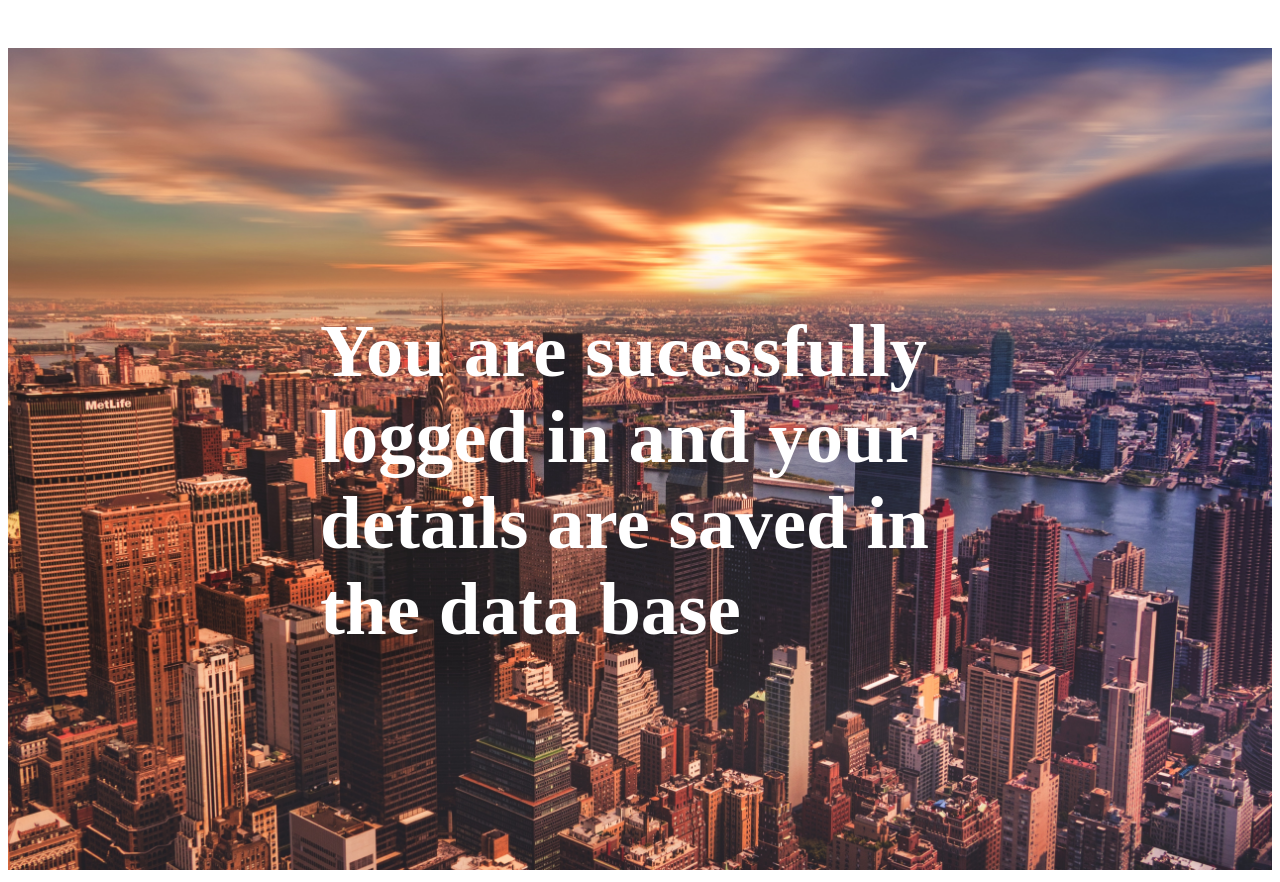
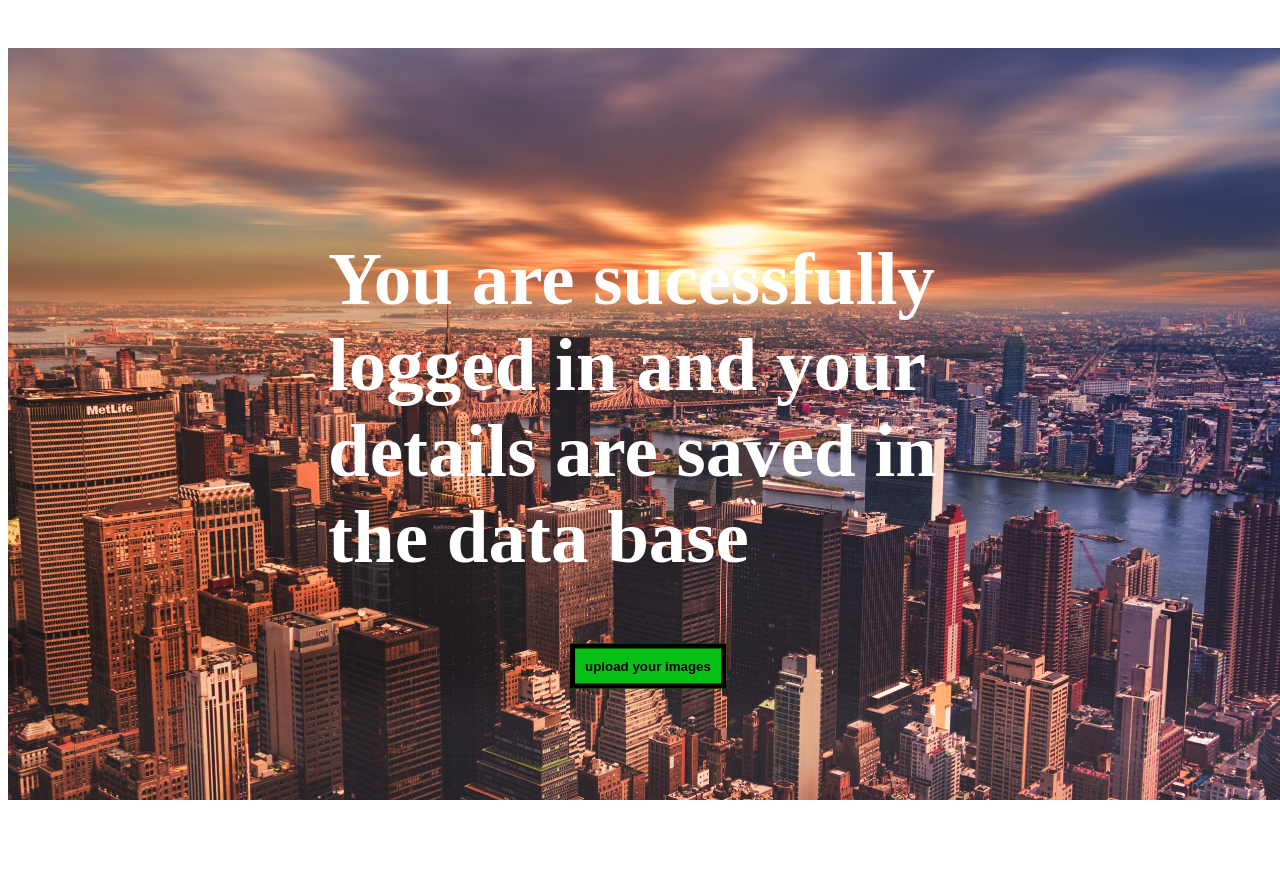
Before and after one commit to harish-AK/login_system-using-flask-and-mongo-db, a Flask app: template Login_system/templates/welcome.html in a window 1280 px wide. After the commit the page ends 800 px from the top, so only its background shows below. Run offline with Flask 2, Linux system fonts and the light colour scheme; the template is opened without the code that fills it, so the values that code supplies are empty.

Commit message:
Add files via upload

```diff
--- a/Login_system/app.py
+++ b/Login_system/app.py
@@ -1,14 +1,17 @@
 from flask import Flask
 import pymongo
-from flask import  render_template, request,url_for, session
+from flask import  render_template, request,url_for, session,redirect
 from flask import flash
 #from flask import redirect
-
 import bcrypt
+import os
+from werkzeug.utils import secure_filename
 
 app = Flask(__name__)
 # bcrypt = Bcrypt(app)
 
+app.config["TEMPLATES_AUTO_RELOAD"] = True
+app.config['UPLOAD_FOLDER'] = 'static/uploads'
 
 
 app = Flask(__name__) # assigning an variable to the flask whith that we can do routes
@@ -25,12 +28,34 @@ def hello():
 @app.route('/')
 def hello():
     return render_template('index.html')
+
 @app.route('/login')
 def login():
     return render_template('login.html')
 @app.route('/signUp')
 def signUp():
     return render_template('signUp.html')
+@app.route('/upload/<id>', methods = ["GET","POST"])
+def upload(id):
+    if request.method == 'POST':
+        # check if the post request has the file part
+        # if 'file' not in request.files:
+        #     flash('No file part')
+        #     return redirect(request.url)
+        file = request.files['file']
+        # if user does not select file, browser also
+        # submit an empty part without filename
+        # if file.filename == '':
+            # flash('No selected file')
+        #     return redirect(request.url)
+
+        filename = secure_filename(file.filename)
+        Path1  = (os.path.join(f'static/uploads/', id))
+        file.save(os.path.join(Path1,filename))
+        # file.save(os.path.join(user_folder_path, filename))
+        return 'file uploaded successfully'
+    return render_template('upload.html')
+    # return render_template('upload.html')
 
 
 #create data base
@@ -56,8 +81,19 @@ def signUp_form():
 
     data = {'dname': dname, 'uname': uname, 'mail': mail,'password':hashed_password}
     collection.insert_one(data)
-    flash("sucessfully signed in click to continue")
-    return render_template('welcome.html')
+
+
+
+    # create a directory with the user id as the nam
+
+    user_id = str(collection.find_one({'uname': uname})['_id'])
+    user_folder_path = os.path.join('static/uploads/', user_id) #path join used to
+    os.mkdir(user_folder_path)
+    flash("sucessfully signed in click to continue" )
+    return render_template('welcome.html' , user = user_id)
+
+
+
 
 def check_user(uname, password):
     user = db.Users.find_one({'uname': uname})
@@ -69,9 +105,6 @@ def check_user(uname, password):
         if check_password(password, hashed_password):
             return True
     return False
-
-
-
 
 
 @app.route('/login_form', methods=['POST'])               # for login
@@ -89,7 +122,7 @@ def login_form():
             flash('Invalid username or password')
             return render_template('login.html')
     else:
-        return render_template('login.html'),
+        return render_template('login.html')
     # uname = request.form['uname']
 
     # password = request.form['password']
--- a/Login_system/templates/welcome.html
+++ b/Login_system/templates/welcome.html
@@ -6,10 +6,26 @@
     <meta name="viewport" content="width=device-width, initial-scale=1.0">
     <title>Document</title>
     <style>
+      .cls2 {
+			position: absolute;
+			top: 125%;
+			left: 50%;
+			transform: translate(-50%, -50%);
+			background-color: #07c016;
+			color: rgb(12, 2, 2);
+			padding: 10px 10px;
+            border: 5px solid black;
+
+			cursor: pointer;
+
+        }
+        .cls2:hover {
+  background-color: rgb(250, 95, 75);
+}
         .centered {
 
   position: absolute;
-  top: 60%;
+  top:45%;
   left: 50%;
   transform: translate(-50%, -50%);
   font-size: 75px;
@@ -29,6 +45,14 @@
         padding-right: 20px;
         height: 5vh;
       }
+      .container {
+			position: fixed;
+			display:block;
+            width: 100%;
+            height: 100%;
+            overflow: hidden;
+
+        }
     </style>
  <script>
     function hide(){
@@ -42,6 +66,7 @@
     <!-- <h1> You are sucessfully logged in and your details are saved in data base you can use the website  now</h1> -->
     <!-- <img src="{{ url_for('static', filename='images/bg.jpg') }}" alt="background" width="1700"height="1000"> -->
     <div class="center">
+      {% block content %}
     {% with messages = get_flashed_messages() %}
       {% if messages %}
          <!-- {{ messages }} -->
@@ -53,8 +78,11 @@
     </div>
     <div class="container"><!--affect all elements inside div class -->
         <img src="{{ url_for('static', filename='images/bg.jpg') }}" alt="img" style="width:100%;">
-        <div class="centered"><b>You are sucessfully logged in and your details are saved in the  data base </b></div>
+        <div class="centered"><b>You are sucessfully logged in and your details are saved in the  data base </b>
+          <a href="/upload/{{user}}">
+            <button class="cls2"><b>upload your images</b></button>
+        </a>        </div>
         </div>
-
+      {% endblock %}
 </body>
 </html>
```
Also changed, not shown: Login_system/templates/upload.html (added, +22 -0 lines), Login_system/static/uploads/6401d82e69f18c13cefb8050/Screenshot_5.png (added).
